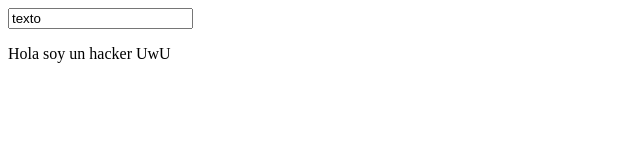
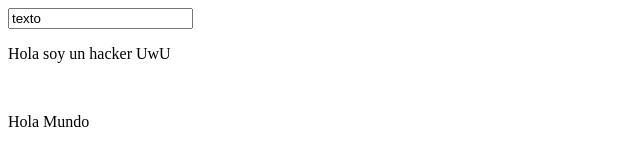
Before and after one commit to LuisLepe25/PruebaCurso, a plain HTML site: page Index.html in a window 1280 px wide. Shown: the whole page, without its empty margins (0-640 px from the left). Drawn offline with Linux system fonts and the light colour scheme.

Commit message:
Prueba cambios

```diff
--- a/Index.html
+++ b/Index.html
@@ -27,6 +27,7 @@
 		-->
 
 		<p>Hola soy un hacker UwU</p><br>
+		<p>Hola Mundo</p><br>
 
 		<script src="./jquery-3.5.1.slim.min.js"></script>
 		<script>
```
